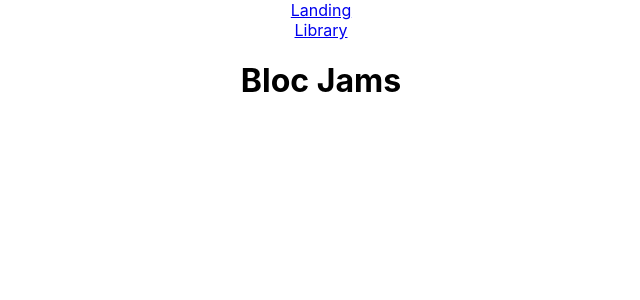
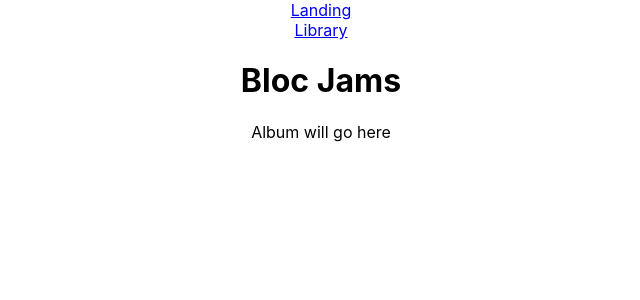
Before and after one commit to samkahr/bloc-jams-react, a React (Create React App) app: page /Ablum in a window 1280 px wide. Shown: the top 300 px of the page, without its empty margins (319-959 px from the left). Built offline with nearby package versions, Linux system fonts and the light colour scheme.

Commit message:
adding album component and routing

```diff
--- a/src/App.js
+++ b/src/App.js
@@ -3,6 +3,7 @@
 import { Route, Link } from 'react-router-dom';
 import Landing from './components/Landing';
 import Library from './components/Library';
+import Album from "./components/Album";
 
 class App extends Component {
   render() {
@@ -19,6 +20,7 @@
       <main>
       <Route exact path="/" component={Landing} />
       <Route path="/library" component={Library} />
+      <Route path="/Ablum" component={Album} />
        </main>
       </div>
     );
--- /dev/null
+++ b/src/components/Album.js
@@ -0,0 +1,9 @@
+import React from 'react';
+
+const Album = () => (
+  <section className="album">
+    Album will go here
+  </section>
+);
+
+export default Album;
```
